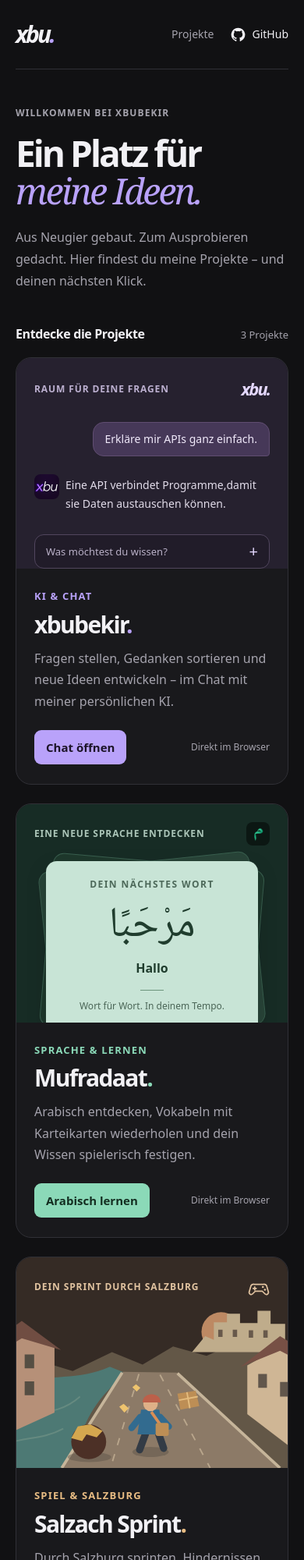
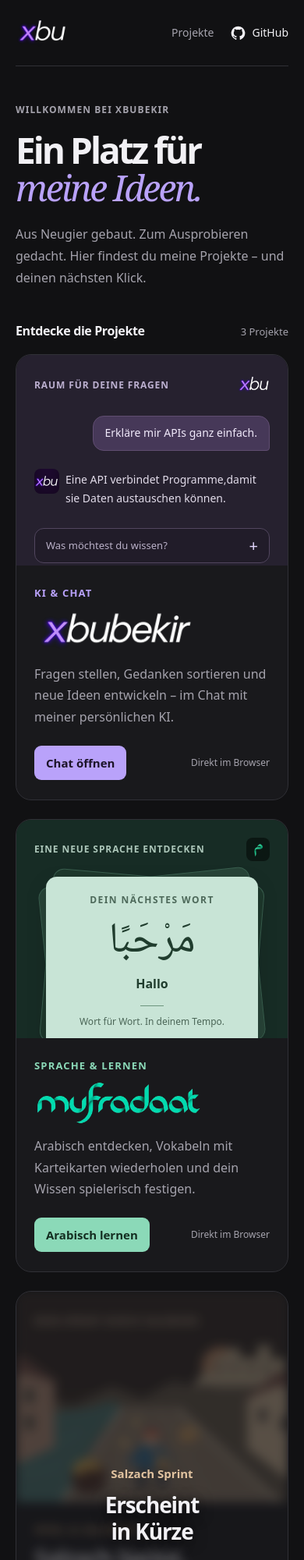
Before and after one commit to xbubekir68/xbubekir68.github.io, a plain HTML site: page index.html in a window 390 px wide. Shown: the top 2000 px of the page at 78% size. Drawn offline with Linux system fonts and the light colour scheme.

Commit message:
Use original project logos and mark the game as coming soon

```diff
--- a/home.css
+++ b/home.css
@@ -22,8 +22,8 @@ a:focus-visible { outline: 3px solid var(--purple); outline-offset: 7px; }
 .skip-link { position: absolute; top: 12px; left: 12px; z-index: 10; padding: 12px 20px; border-radius: 8px; color: #111; background: var(--purple); transform: translateY(-180%); }
 .skip-link:focus { transform: none; }
 .site-header { display: flex; flex-wrap: wrap; align-items: center; justify-content: space-between; gap: 12px; padding-block: 16px; min-height: 104px; border-bottom: 1px solid var(--line); }
-.brand { font-size: 2.125rem; font-weight: 750; font-style: italic; letter-spacing: -.095em; padding: 4px 6px 4px 0; }
-.brand-dot { color: var(--purple); }
+.brand { display: inline-flex; align-items: center; min-height: 52px; padding-block: 4px; }
+.brand img { width: 78px; height: auto; }
 nav { display: flex; align-items: center; gap: 32px; font-size: .9375rem; }
 nav a { min-height: 44px; display: inline-flex; align-items: center; transition: color .18s; }
 nav a:hover, .site-footer a:hover { color: var(--purple); }
@@ -42,25 +42,23 @@ h2 { margin: 0; font-size: 1.125rem; letter-spacing: -.025em; font-weight: 550;
 .project-count { color: var(--muted); font-size: .875rem; }
 .project-grid { display: grid; grid-template-columns: repeat(3, minmax(0, 1fr)); gap: 24px; }
 .project-card { --accent: var(--purple); display: flex; flex-direction: column; overflow: hidden; border: 1px solid var(--line); border-radius: 20px; background: var(--surface); transition: transform .22s ease, border-color .22s ease, box-shadow .22s ease; }
-.project-card:hover { transform: translateY(-5px); border-color: #665482; box-shadow: 0 16px 36px #0002; }
+a.project-card:hover { transform: translateY(-5px); border-color: #665482; box-shadow: 0 16px 36px #0002; }
 .project-language { --accent: var(--green); }
 .project-language:hover { border-color: #456e5d; }
 .project-language:focus-visible { outline-color: var(--green); }
 .project-game { --accent: var(--amber); }
-.project-game:hover { border-color: #92744f; }
-.project-game:focus-visible { outline-color: var(--amber); }
+
 .preview { min-height: 280px; padding: 24px 28px 0; overflow: hidden; position: relative; }
 .preview-ai { background: #26212f; }
 .preview-language { background: #172c25; }
 .preview-game { background: #352b25; }
 .preview-game .preview-top { position: relative; z-index: 1; }
-.preview-game .preview-label, .game-mark { color: #e1c3a0; }
-.game-mark { flex-shrink: 0; }
+.preview-game .preview-label { color: #e1c3a0; }
 .runner-scene { position: absolute; bottom: 0; left: 0; width: 100%; height: 224px; }
 .preview-top { display: flex; justify-content: space-between; align-items: center; min-height: 32px; gap: 12px; }
 .preview-label { color: #bcb0d0; font-size: .75rem; letter-spacing: .1em; font-weight: 600; }
 .preview-language .preview-label { color: #acc6b9; }
-.mini-xbu { color: #e4d8ff; font-size: 1.375rem; font-weight: 700; font-style: italic; letter-spacing: -.09em; }
+.mini-xbu { width: 42px; height: auto; flex-shrink: 0; }
 .mufradaat-mark { width: 30px; height: 30px; border-radius: 8px; }
 .chat-preview { margin: 24px auto 0; max-width: 390px; }
 .chat-question { display: table; margin-left: auto; background: #463858; border: 1px solid #604d71; border-radius: 14px 14px 4px 14px; padding: 10px 15px; color: #f0e9fa; font-size: .875rem; }
@@ -81,27 +79,33 @@ h2 { margin: 0; font-size: 1.125rem; letter-spacing: -.025em; font-weight: 550;
 .project-info { display: flex; flex-direction: column; flex: 1; padding: 27px 28px 25px; }
 .project-category { color: var(--accent); font-weight: 550; letter-spacing: .09em; font-size: .8125rem; margin: 0 0 8px; }
 h3 { font-size: 2rem; font-weight: 580; letter-spacing: -.055em; line-height: 1.2; margin: 0 0 12px; }
-.title-dot { color: var(--accent); }
+.project-wordmark { width: 238px; height: 60px; object-fit: contain; object-position: left center; }
 .project-info > p:not(.project-category) { color: var(--muted); font-size: 1rem; line-height: 1.7; max-width: 28rem; margin: 0 0 27px; }
 .project-bottom { display: flex; align-items: center; justify-content: space-between; flex-wrap: wrap; gap: 12px 20px; margin-top: auto; }
 .project-action { display: inline-flex; align-items: center; justify-content: center; min-height: 44px; padding: 10px 19px; background: var(--accent); border-radius: 9px; color: #1c1428; font-size: .9375rem; font-weight: 650; transition: filter .18s; }
 .project-language .project-action { color: #142e21; }
 .project-game .project-action { color: #322315; }
-.project-card:hover .project-action { filter: brightness(1.09); }
+a.project-card:hover .project-action { filter: brightness(1.09); }
 .platform { color: var(--muted); font-size: .8125rem; }
 .closing-note { display: flex; align-items: center; gap: 18px; padding: 38px 0 43px; }
 .note-mark { color: var(--purple); font-family: Georgia, serif; font-size: 3rem; line-height: 1; padding-top: 13px; }
 .closing-note p { margin: 0; font-size: .9375rem; }
 .closing-note p span { color: var(--muted); font-size: .875rem; }
 .site-footer { border-top: 1px solid var(--line); min-height: 99px; display: flex; align-items: center; gap: 22px; color: var(--muted); font-size: .875rem; }
-.site-footer > span { color: var(--ink); font-weight: 650; font-style: italic; letter-spacing: -.04em; font-size: 1rem; }
-.footer-dot { color: var(--purple); }
+.footer-wordmark { width: 108px; height: auto; }
 .site-footer p { margin: 0; }
 .site-footer a { margin-left: auto; display: inline-flex; align-items: center; min-height: 44px; transition: color .18s; }
+.project-coming-soon { position: relative; }
+.project-unreleased { display: flex; flex-direction: column; flex: 1; filter: blur(7px); opacity: .45; pointer-events: none; user-select: none; }
+.coming-soon { position: absolute; inset: 0; z-index: 2; display: flex; flex-direction: column; align-items: center; justify-content: center; gap: 12px; padding: 28px; background: #11111335; text-align: center; }
+.coming-soon-name { color: #e1c3a0; font-size: .9375rem; font-weight: 550; }
+.coming-soon strong { max-width: 13ch; color: var(--ink); font-size: clamp(1.75rem, 2.6vw, 2.25rem); line-height: 1.2; font-weight: 600; letter-spacing: -.04em; text-wrap: balance; text-shadow: 0 2px 18px #0009; }
+@media (forced-colors: active) { .project-unreleased { visibility: hidden; } }
 @media (min-width: 1600px) { .intro { padding-top: 88px; padding-bottom: 78px; } }
 @media (max-width: 1040px) and (min-width: 641px) {
   .project-grid { grid-template-columns: repeat(2, minmax(0, 1fr)); }
-  .project-game { grid-column: 1 / -1; display: grid; grid-template-columns: repeat(2, minmax(0, 1fr)); }
+  .project-game { grid-column: 1 / -1; }
+  .project-unreleased { display: grid; grid-template-columns: repeat(2, minmax(0, 1fr)); }
   .project-game .preview { min-height: 320px; }
   .project-game .runner-scene { height: 274px; }
 }
@@ -120,7 +124,7 @@ h3 { font-size: 2rem; font-weight: 580; letter-spacing: -.055em; line-height: 1.
 @media (max-width: 640px) {
   .wrap { width: calc(100% - 40px); }
   .site-header { min-height: 82px; }
-  .brand { font-size: 1.875rem; }
+  .brand img { width: 66px; }
   nav { gap: 21px; font-size: .875rem; }
   .intro { padding: 46px 0 42px; }
   .eyebrow { font-size: .75rem; letter-spacing: .09em; margin-bottom: 19px; }
@@ -150,7 +154,7 @@ h3 { font-size: 2rem; font-weight: 580; letter-spacing: -.055em; line-height: 1.
 @media (prefers-reduced-motion: reduce) {
   html { scroll-behavior: auto; }
   *, *::before, *::after { transition: none !important; }
-  .project-card:hover { transform: none; }
+  a.project-card:hover { transform: none; }
 }
 @media (forced-colors: active) {
   .project-card, .project-action { border: 1px solid ButtonText; }
--- a/index.html
+++ b/index.html
@@ -4,7 +4,7 @@
     <meta charset="utf-8">
     <meta name="viewport" content="width=device-width, initial-scale=1">
     <title>xbubekir – Meine Projekte</title>
-    <meta name="description" content="Entdecke meine Projekte: xbubekir, meine persönliche KI, Mufradaat zum Arabischlernen und Salzach Sprint, ein 3D-Laufspiel durch Salzburg. Alles direkt im Browser öffnen.">
+    <meta name="description" content="Entdecke meine Projekte: xbubekir, meine persönliche KI, Mufradaat zum Arabischlernen und Salzach Sprint, ein 3D-Laufspiel durch Salzburg. KI und Arabischlernen direkt im Browser; das Spiel erscheint in Kürze.">
     <meta name="theme-color" content="#111113">
     <meta name="color-scheme" content="dark">
     <meta name="referrer" content="strict-origin-when-cross-origin">
@@ -12,18 +12,18 @@
     <meta property="og:type" content="website">
     <meta property="og:locale" content="de_DE">
     <meta property="og:title" content="xbubekir – Meine Projekte">
-    <meta property="og:description" content="Eine persönliche KI, Arabisch lernen und durch Salzburg sprinten. Entdecke meine drei Browserprojekte.">
+    <meta property="og:description" content="Eine persönliche KI und Arabisch lernen direkt im Browser. Das Salzburg-Spiel erscheint in Kürze.">
     <meta property="og:url" content="https://xbubekir68.github.io/">
     <meta property="og:image" content="https://xbubekir68.github.io/xbubekir/icons/icon-512.png">
     <link rel="canonical" href="https://xbubekir68.github.io/">
     <link rel="icon" type="image/png" href="./xbubekir/icons/favicon-64.png">
     <link rel="apple-touch-icon" href="./xbubekir/icons/icon-180.png">
-    <link rel="stylesheet" href="./home.css">
+    <link rel="stylesheet" href="./home.css?v=original-logos-20261124">
   </head>
   <body>
     <a class="skip-link" href="#projekte">Direkt zu den Projekten</a>
     <header class="site-header wrap">
-      <a class="brand" href="./" aria-label="xbubekir – Startseite">xbu<span class="brand-dot" aria-hidden="true">.</span></a>
+      <a class="brand" href="./" aria-label="xbubekir – Startseite"><img src="./xbubekir/brand/xbu.webp" alt="xbu" width="624" height="376"></a>
       <nav aria-label="Hauptnavigation">
         <a class="nav-projects" href="#projekte">Projekte</a>
         <a class="github-link" href="https://github.com/xbubekir68">
@@ -49,7 +49,7 @@
         <div class="project-grid">
           <a class="project-card project-ai" href="./xbubekir/" aria-labelledby="ai-title ai-action" aria-describedby="ai-description">
             <div class="preview preview-ai" aria-hidden="true">
-              <div class="preview-top"><span class="preview-label">RAUM FÜR DEINE FRAGEN</span><span class="mini-xbu">xbu.</span></div>
+              <div class="preview-top"><span class="preview-label">RAUM FÜR DEINE FRAGEN</span><img class="mini-xbu" src="./xbubekir/brand/xbu.webp" alt="" width="624" height="376"></div>
               <div class="chat-preview">
                 <span class="chat-question">Erkläre mir APIs ganz einfach.</span>
                 <div class="chat-answer"><img src="./xbubekir/icons/favicon-64.png" alt="" width="32" height="32"><p>Eine API verbindet Programme,<br>damit sie Daten austauschen können.</p></div>
@@ -58,7 +58,7 @@
             </div>
             <div class="project-info">
               <p class="project-category">KI &amp; CHAT</p>
-              <h3 id="ai-title">xbubekir<span class="title-dot" aria-hidden="true">.</span></h3>
+              <h3 id="ai-title"><img class="project-wordmark" src="./xbubekir/brand/wortmarke.webp" alt="xbubekir" width="900" height="263"></h3>
               <p id="ai-description">Fragen stellen, Gedanken sortieren und neue Ideen entwickeln – im Chat mit meiner persönlichen KI.</p>
               <div class="project-bottom"><span id="ai-action" class="project-action">Chat öffnen</span><span class="platform">Direkt im Browser</span></div>
             </div>
@@ -66,22 +66,23 @@
 
           <a class="project-card project-language" href="./mufradaat/" aria-labelledby="language-title language-action" aria-describedby="language-description">
             <div class="preview preview-language" aria-hidden="true">
-              <div class="preview-top"><span class="preview-label">EINE NEUE SPRACHE ENTDECKEN</span><img class="mufradaat-mark" src="./mufradaat/icons/favicon-64.png" alt="" width="32" height="32"></div>
+              <div class="preview-top"><span class="preview-label">EINE NEUE SPRACHE ENTDECKEN</span><img class="mufradaat-mark" src="./mufradaat/icons/icon-192.png" alt="" width="32" height="32"></div>
               <div class="vocabulary-stack">
                 <div class="vocabulary-card"><span class="vocabulary-label">DEIN NÄCHSTES WORT</span><span class="arabic" lang="ar" dir="rtl">مَرْحَبًا</span><span class="translation">Hallo</span><span class="vocabulary-rule"></span><span class="vocabulary-note">Wort für Wort. In deinem Tempo.</span></div>
               </div>
             </div>
             <div class="project-info">
               <p class="project-category">SPRACHE &amp; LERNEN</p>
-              <h3 id="language-title">Mufradaat<span class="title-dot" aria-hidden="true">.</span></h3>
+              <h3 id="language-title"><img class="project-wordmark" src="./mufradaat/brand/mufradaat.webp" alt="Mufradaat" width="720" height="197"></h3>
               <p id="language-description">Arabisch entdecken, Vokabeln mit Karteikarten wiederholen und dein Wissen spielerisch festigen.</p>
               <div class="project-bottom"><span id="language-action" class="project-action">Arabisch lernen</span><span class="platform">Direkt im Browser</span></div>
             </div>
           </a>
 
-          <a class="project-card project-game" href="./salzach-sprint/" aria-labelledby="game-title game-action" aria-describedby="game-description">
+          <article class="project-card project-game project-coming-soon" aria-labelledby="game-name game-status">
+            <div class="project-unreleased" aria-hidden="true" inert>
             <div class="preview preview-game" aria-hidden="true">
-              <div class="preview-top"><span class="preview-label">DEIN SPRINT DURCH SALZBURG</span><svg class="game-mark" viewBox="0 0 32 32" width="28" height="28" fill="none"><path d="M9 12h14a5 5 0 0 1 5 4l2 7a3 3 0 0 1-5 3l-4-4H11l-4 4a3 3 0 0 1-5-3l2-7a5 5 0 0 1 5-4Z" stroke="currentColor" stroke-width="2" stroke-linejoin="round"/><path d="M10 15v6m-3-3h6" stroke="currentColor" stroke-width="2"/><circle cx="22" cy="16" r="1.5" fill="currentColor"/><circle cx="25" cy="20" r="1.5" fill="currentColor"/></svg></div>
+              <div class="preview-top"><span class="preview-label">DEIN SPRINT DURCH SALZBURG</span></div>
               <svg class="runner-scene" viewBox="0 0 440 240" fill="none" preserveAspectRatio="xMidYMax slice" focusable="false">
                 <circle cx="315" cy="53" r="27" fill="#bd8963"/>
                 <path d="M0 115 65 93 111 107 165 81 207 98 249 73 295 86 338 67 395 88 440 76v164H0Z" fill="#635747"/>
@@ -113,15 +114,20 @@
               <p class="project-category">SPIEL &amp; SALZBURG</p>
               <h3 id="game-title">Salzach Sprint<span class="title-dot" aria-hidden="true">.</span></h3>
               <p id="game-description">Durch Salzburg sprinten, Hindernissen ausweichen und Brezeln sammeln – die Schokokugel ist dir auf den Fersen.</p>
-              <div class="project-bottom"><span id="game-action" class="project-action">Spiel starten</span><span class="platform">3D-Spiel im Browser</span></div>
+              <div class="project-bottom"><span class="project-action">In Entwicklung</span><span class="platform">3D-Spiel im Browser</span></div>
             </div>
-          </a>
+            </div>
+            <div class="coming-soon">
+              <span id="game-name" class="coming-soon-name">Salzach Sprint</span>
+              <strong id="game-status">Erscheint in Kürze</strong>
+            </div>
+          </article>
         </div>
       </section>
 
       <aside class="closing-note" aria-label="Über diese Sammlung"><span class="note-mark" aria-hidden="true">*</span><p>Kleine Ideen, die weiterwachsen.<br><span>Hier ist Platz für das, was als Nächstes kommt.</span></p></aside>
     </main>
 
-    <footer class="site-footer wrap"><span>xbubekir<span class="footer-dot">.</span></span><p>Von mir gebaut. Für dich zum Entdecken.</p><a href="https://github.com/xbubekir68/xbubekir68.github.io">Code ansehen</a></footer>
+    <footer class="site-footer wrap"><img class="footer-wordmark" src="./xbubekir/brand/wortmarke.webp" alt="xbubekir" width="900" height="263"><p>Von mir gebaut. Für dich zum Entdecken.</p><a href="https://github.com/xbubekir68/xbubekir68.github.io">Code ansehen</a></footer>
   </body>
 </html>
```
